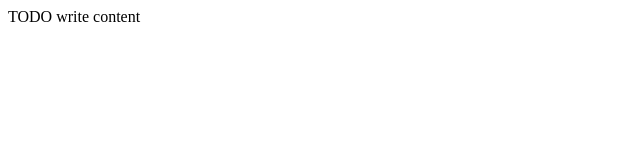
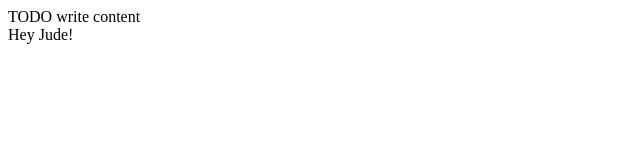
Before and after one commit to giovanitier/livrariaTTI, a plain HTML site: page web/index.html in a window 1280 px wide. Shown: the full height of the page, 0-640 px from the left. Drawn offline with Linux system fonts and the light colour scheme.

Commit message:
Modifiquei o index

```diff
--- a/web/index.html
+++ b/web/index.html
@@ -7,5 +7,6 @@
     </head>
     <body>
         <div>TODO write content</div>
+        Hey Jude!
     </body>
 </html>
```
